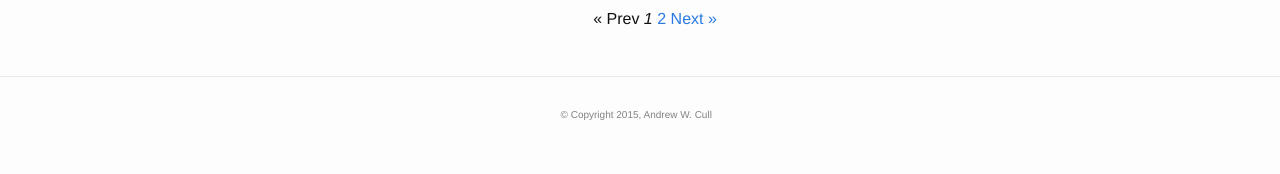
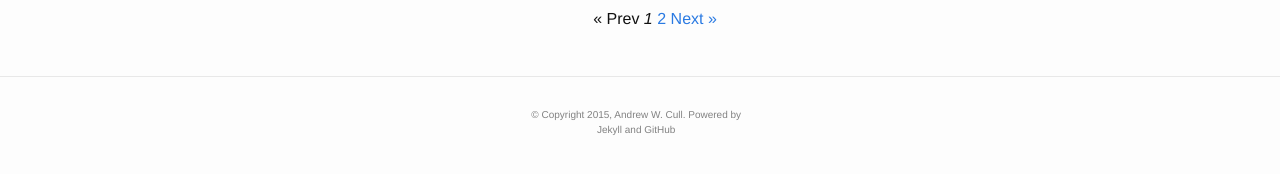
Before and after one commit to awcull/awcull.github.io, a Jekyll site: the page built from index.html, in a window 1280 px wide. Shown: the part 520-694 px from the top of the page. Built offline with Jekyll 4.4.1, drawn with Linux system fonts in a browser that asks for light colours; the list of posts is cut into pages by our own code.

Commit message:
Added powered by to footer

```diff
--- a/_includes/footer.html
+++ b/_includes/footer.html
@@ -6,7 +6,7 @@
       </div>
 
 	  <div class="footer-col  footer-col-2">
-        <p class="text">&#169 Copyright 2015, Andrew W. Cull</p>
+        <p class="text">&#169 Copyright 2015, Andrew W. Cull.  Powered by Jekyll and GitHub</p>
       </div>
 
       <div class="footer-col  footer-col-3">
```
